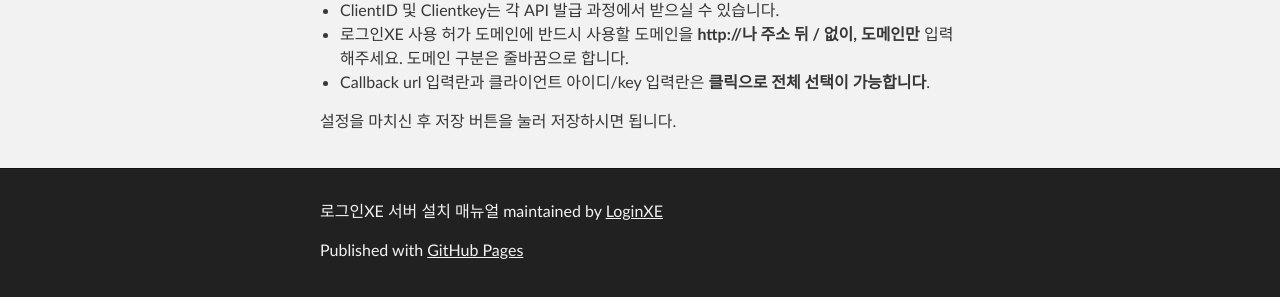
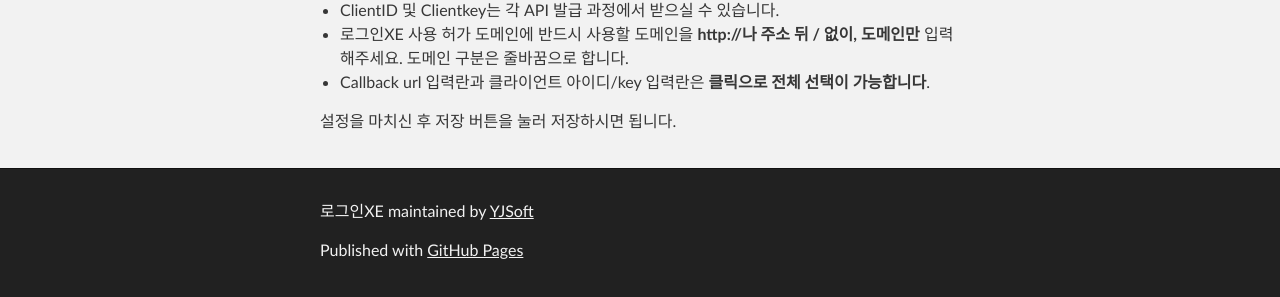
Before and after one commit to LoginXE/loginxeserver, a plain HTML site: page index.html in a window 1280 px wide. Shown: the part 4190-4487 px from the top of the page. Drawn offline with Linux system fonts and the light colour scheme.

Commit message:
Copyright 수정

```diff
--- a/index.html
+++ b/index.html
@@ -98,7 +98,7 @@ Authorization callback URL:관리자 화면의 Github Callback url 의 값을
     <!-- FOOTER  -->
     <div id="footer_wrap" class="outer">
       <footer class="inner">
-        <p class="copyright">로그인XE 서버 설치 매뉴얼 maintained by <a href="https://github.com/LoginXE">LoginXE</a></p>
+        <p class="copyright">로그인XE maintained by <a href="https://github.com/YJSoft">YJSoft</a></p>
         <p>Published with <a href="https://pages.github.com">GitHub Pages</a></p>
       </footer>
     </div>
```
